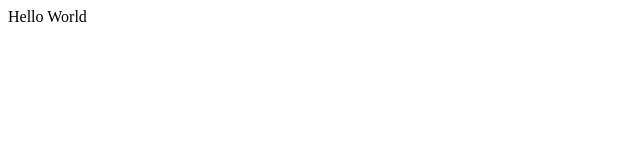
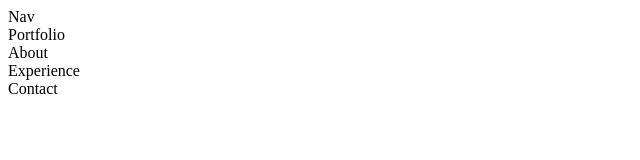
Before and after one commit to trevordanahy/V1, a Gatsby site: page / in a window 1280 px wide. Shown: the whole page, without its empty margins (0-640 px from the left). Built offline with nearby package versions, Linux system fonts and the light colour scheme; Gatsby itself is replaced by a stand-in of ours.

Commit message:
Added layout component, added layout to index.html.

```diff
--- /dev/null
+++ b/src/components/Layout.js
@@ -0,0 +1,16 @@
+import React from 'react'
+
+function Layout({ children }) {
+    return (
+        <div className="layout">
+            <nav>Nav</nav>
+            <div className="content">
+                <main>
+                    <div>{children}</div>
+                </main>
+            </div>
+        </div>
+    )
+}
+
+export default Layout
--- a/src/pages/index.js
+++ b/src/pages/index.js
@@ -1,10 +1,14 @@
 import React from 'react'
+import Layout from '../components/Layout'
 
 function Home() {
   return (
-    <div>
-      Hello World
-    </div>
+    <Layout>
+      <div id="portfolio">Portfolio</div>
+      <div id="About">About</div>
+      <div id="experience">Experience</div>
+      <div id="contact">Contact</div>
+    </Layout>
   )
 }
 
```
